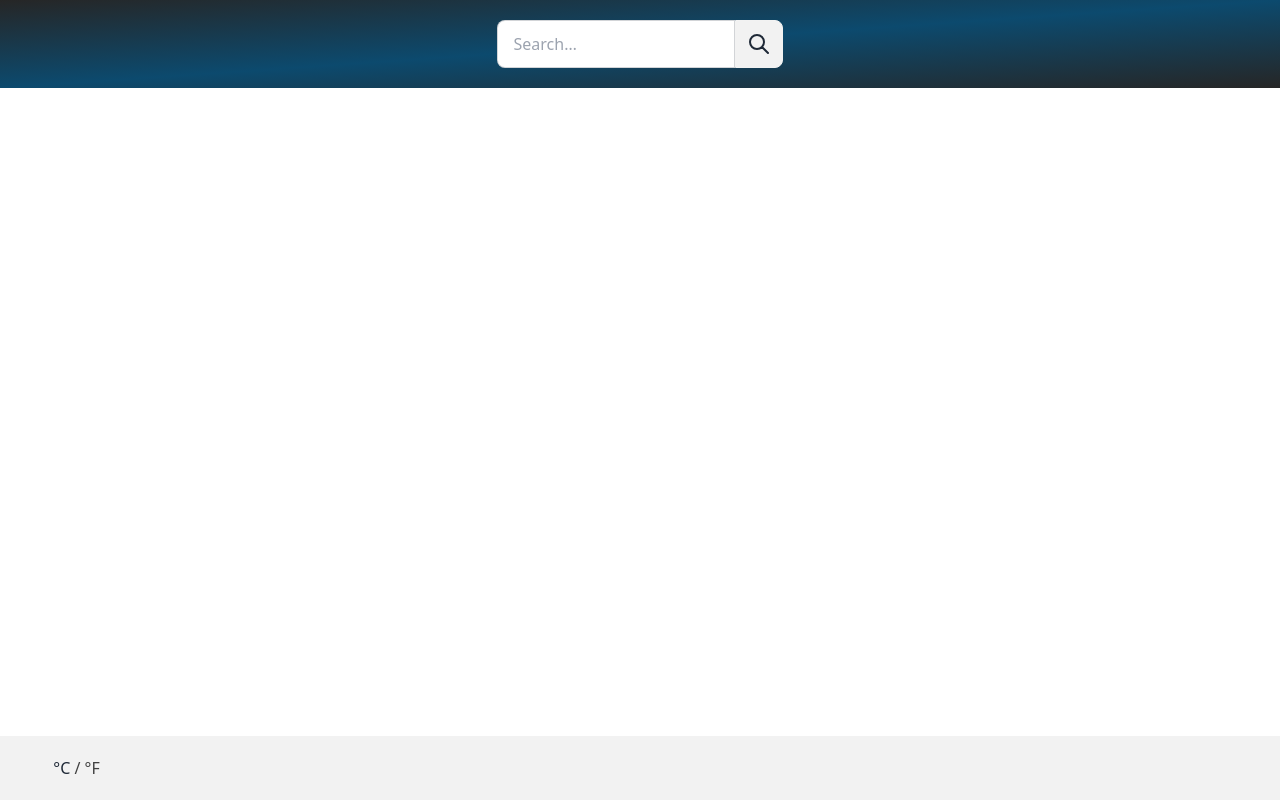
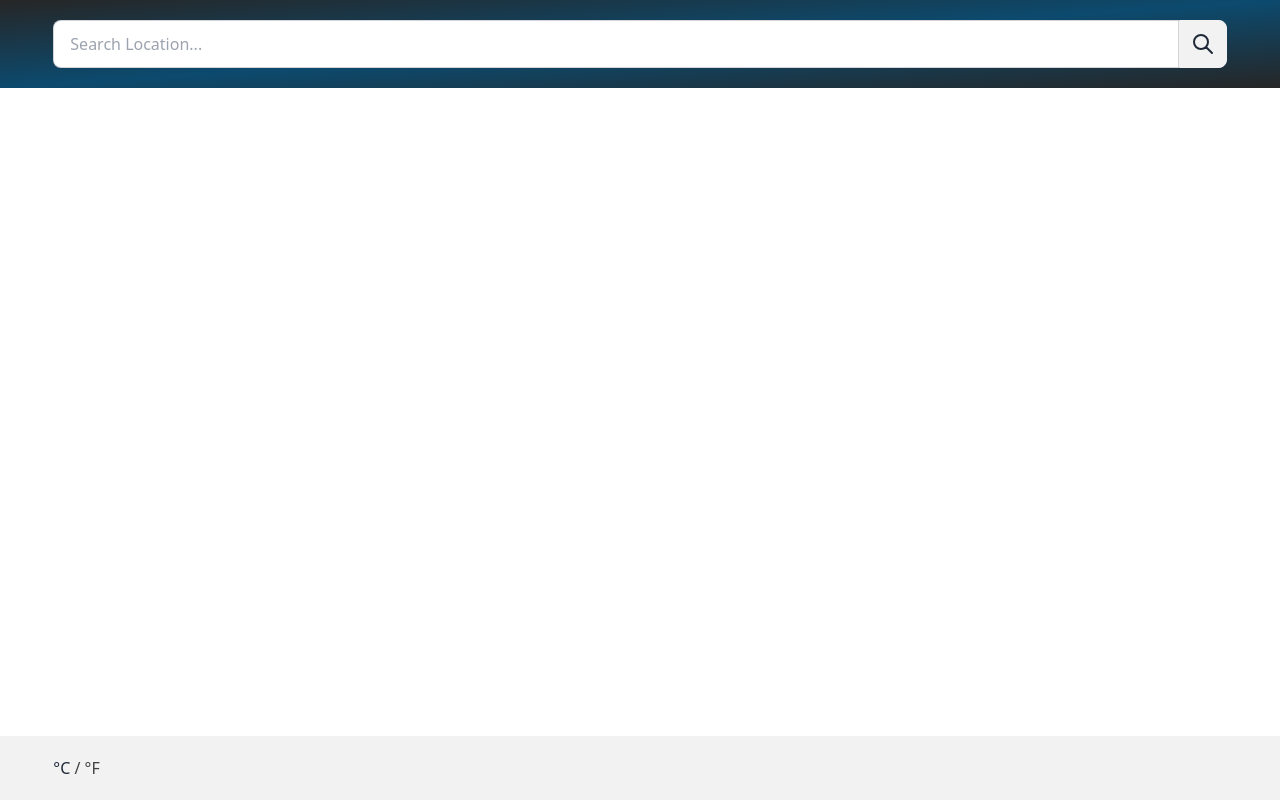
Before and after one commit to janosch-pueschel/weather-vue, a Vue app: page / in a window 1280 px wide. Built offline with nearby package versions, Linux system fonts and the light colour scheme.

Commit message:
refactor: update styling of SearchInput

```diff
--- a/src/components/SearchInput.vue
+++ b/src/components/SearchInput.vue
@@ -16,11 +16,11 @@ function setWeatherLocation(location: string) {
 </script>
 
 <template>
-  <div class="form-control flex items-center">
-    <div class="input-group w-11/12">
+  <div class="w-full form-control flex items-center">
+    <div class="w-11/12 input-group">
       <input
         type="text"
-        placeholder="Search…"
+        placeholder="Search Location..."
         class="input input-bordered w-full"
         v-model="weatherLocation"
         @keydown.enter="
```
